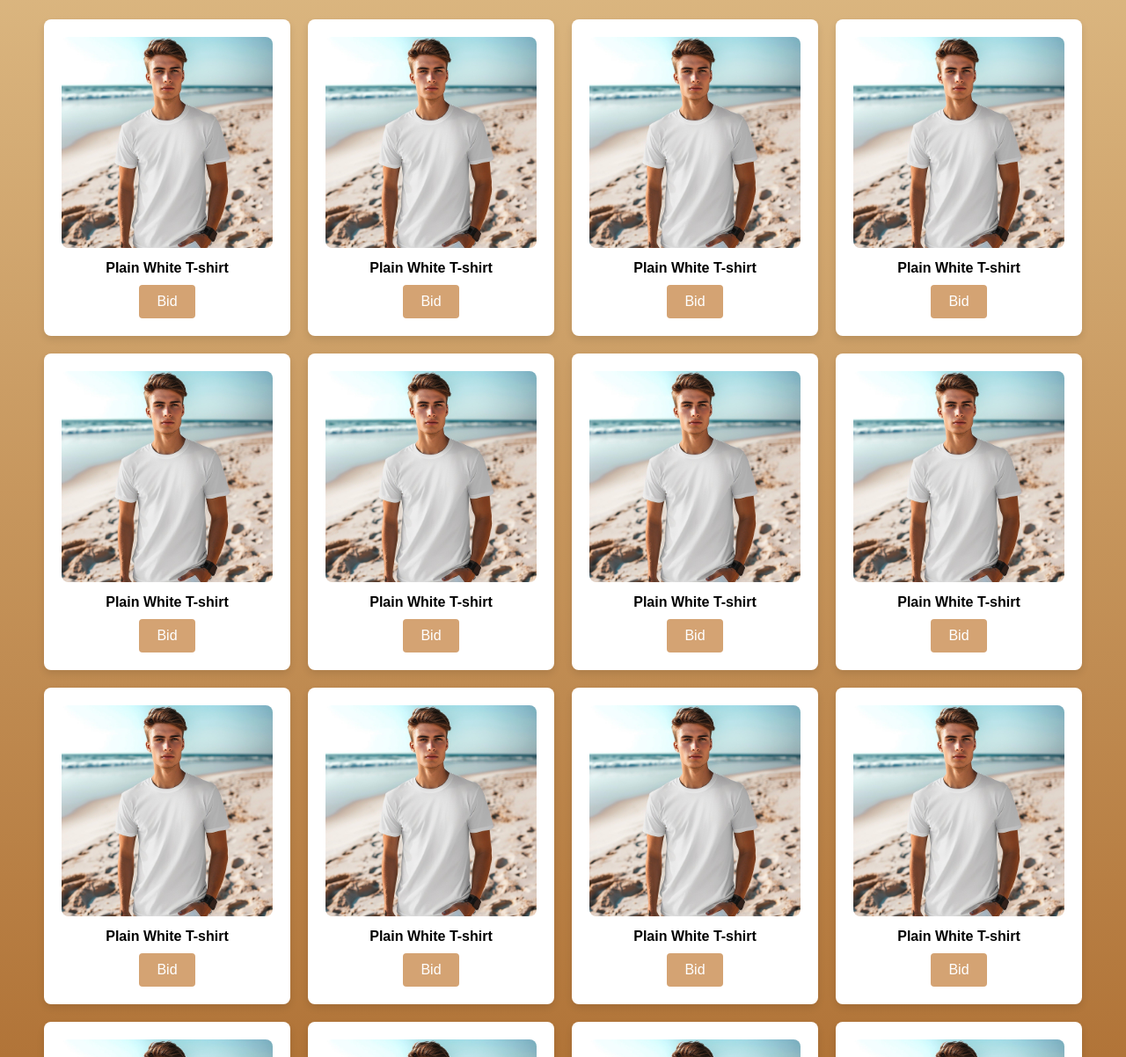
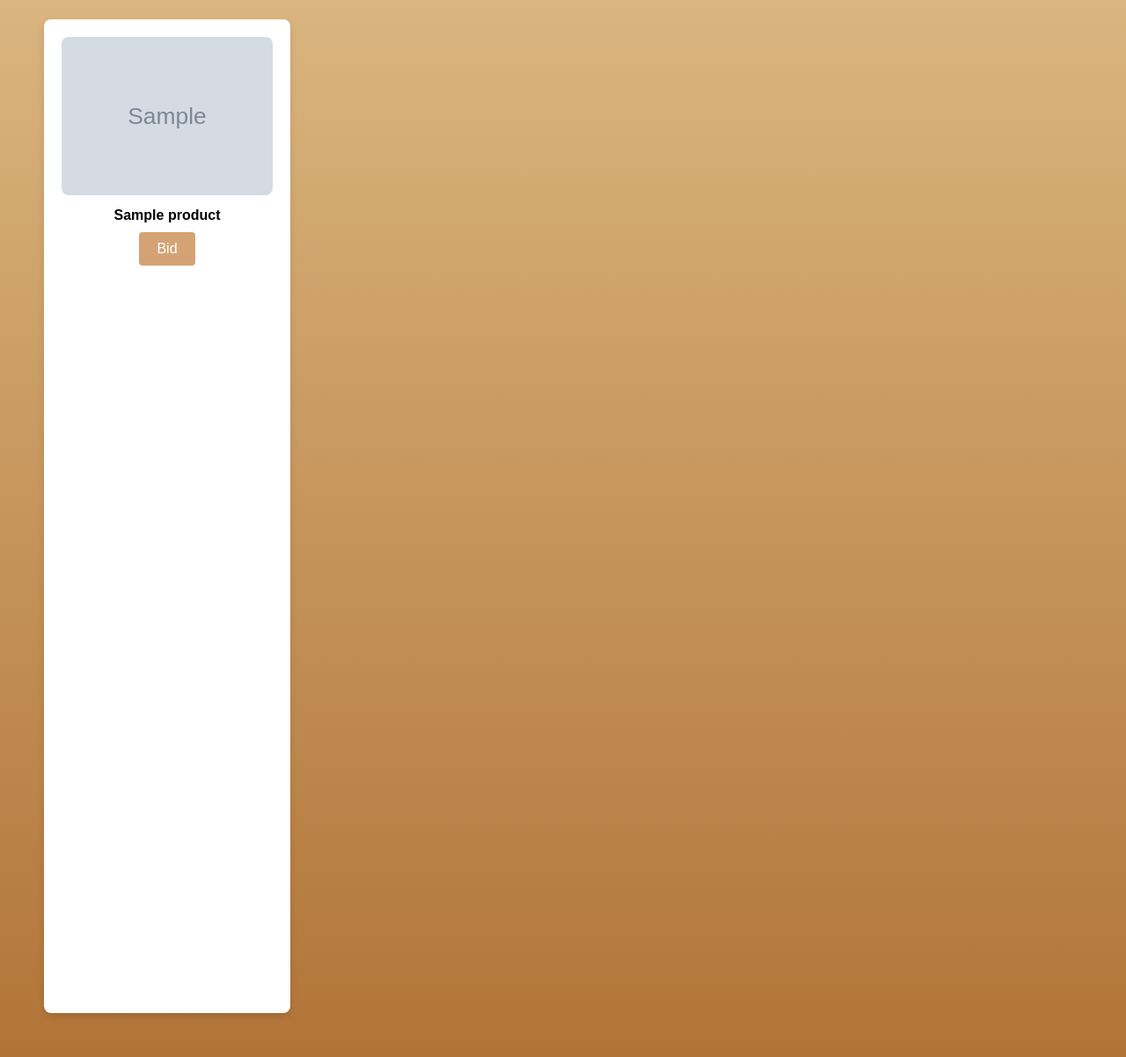
Before and after one commit to naresh1-23/Fraud_detection_final_year_project, a Django app: template templates/product/home.html in a window 1280 px wide. Shown: the part 58-1260 px from the top of the page at 88% size. Run offline with Django 5.2, Linux system fonts and the light colour scheme; the template is opened without the code that fills it: values that come from a table or form of the project are taken from there, others are empty; tables that the repository leaves empty hold one stand-in row (values such as "Sample post"); grey boxes marked "Sample" are stand-in pictures.

Commit message:
feat: dynamic product rendering

```diff
--- a/app/urls.py
+++ b/app/urls.py
@@ -9,7 +9,7 @@ urlpatterns = [
     path('register/', user_views.register, name='register'),
     path('home/', product_views.home, name='home'),
     path('add_product/', seller_views.add_product, name='add product'),
-    path('bid/', product_views.bid, name='bid'),
+    path('bid/<int:pk>/', product_views.bid, name='bid'),
     path('data_listing/', prakash_views.data_listing, name='data listing'),
     path('win/', prakash_views.win, name='won')
 ]
--- a/templates/product/home.html
+++ b/templates/product/home.html
@@ -29,86 +29,13 @@
         </nav>
     </header>
     <div class="grid-container">
+        {% for product in products %}
         <div class="grid-item">
-            <img src="{% static 'images/image-url.jpg' %}" alt="Plain White T-shirt">
-            <p>Plain White T-shirt</p>
-            <button>Bid</button>
+            <img src="{{ product.picture.url }}" alt="Plain White T-shirt">
+            <p>{{product.name}}</p>
+            <a href="{% url 'bid' product.id %}"><button>Bid</button></a>
         </div>
-        <div class="grid-item">
-            <img src="{% static 'images/image-url.jpg' %}" alt="Plain White T-shirt">
-            <p>Plain White T-shirt</p>
-            <button>Bid</button>
-        </div>
-        <div class="grid-item">
-            <img src="{% static 'images/image-url.jpg' %}" alt="Plain White T-shirt">
-            <p>Plain White T-shirt</p>
-            <button>Bid</button>
-        </div>
-        <div class="grid-item">
-            <img src="{% static 'images/image-url.jpg' %}" alt="Plain White T-shirt">
-            <p>Plain White T-shirt</p>
-            <button>Bid</button>
-        </div>
-        <div class="grid-item">
-            <img src="{% static 'images/image-url.jpg' %}" alt="Plain White T-shirt">
-            <p>Plain White T-shirt</p>
-            <button>Bid</button>
-        </div>
-        <div class="grid-item">
-            <img src="{% static 'images/image-url.jpg' %}" alt="Plain White T-shirt">
-            <p>Plain White T-shirt</p>
-            <button>Bid</button>
-        </div>
-        <div class="grid-item">
-            <img src="{% static 'images/image-url.jpg' %}" alt="Plain White T-shirt">
-            <p>Plain White T-shirt</p>
-            <button>Bid</button>
-        </div>
-        <div class="grid-item">
-            <img src="{% static 'images/image-url.jpg' %}" alt="Plain White T-shirt">
-            <p>Plain White T-shirt</p>
-            <button>Bid</button>
-        </div>
-        <div class="grid-item">
-            <img src="{% static 'images/image-url.jpg' %}" alt="Plain White T-shirt">
-            <p>Plain White T-shirt</p>
-            <button>Bid</button>
-        </div>
-        <div class="grid-item">
-            <img src="{% static 'images/image-url.jpg' %}" alt="Plain White T-shirt">
-            <p>Plain White T-shirt</p>
-            <button>Bid</button>
-        </div>
-        <div class="grid-item">
-            <img src="{% static 'images/image-url.jpg' %}" alt="Plain White T-shirt">
-            <p>Plain White T-shirt</p>
-            <button>Bid</button>
-        </div>
-        <div class="grid-item">
-            <img src="{% static 'images/image-url.jpg' %}" alt="Plain White T-shirt">
-            <p>Plain White T-shirt</p>
-            <button>Bid</button>
-        </div>
-        <div class="grid-item">
-            <img src="{% static 'images/image-url.jpg' %}" alt="Plain White T-shirt">
-            <p>Plain White T-shirt</p>
-            <button>Bid</button>
-        </div>
-        <div class="grid-item">
-            <img src="{% static 'images/image-url.jpg' %}" alt="Plain White T-shirt">
-            <p>Plain White T-shirt</p>
-            <button>Bid</button>
-        </div>
-        <div class="grid-item">
-            <img src="{% static 'images/image-url.jpg' %}" alt="Plain White T-shirt">
-            <p>Plain White T-shirt</p>
-            <button>Bid</button>
-        </div>
-        <div class="grid-item">
-            <img src="{% static 'images/image-url.jpg' %}" alt="Plain White T-shirt">
-            <p>Plain White T-shirt</p>
-            <button>Bid</button>
-        </div>
+        {% endfor %}
     </div>
 
 
```
Also changed, not shown: app/views/product_views.py (+14 -3 lines), templates/product/bid.html (+10 -13 lines).
